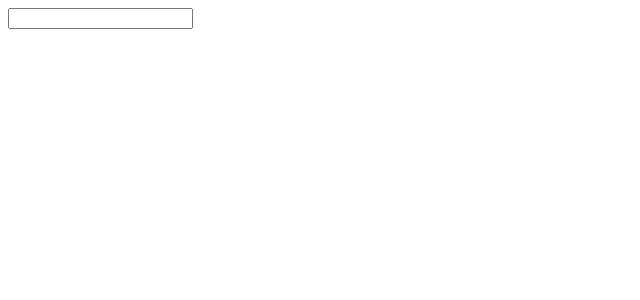
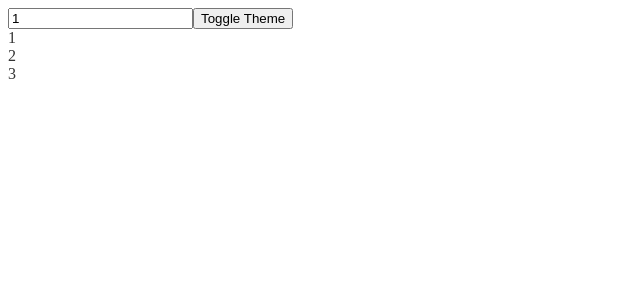
Before and after one commit to Nomaan0241/react-hooks-reference, a React (Create React App) app: page / in a window 1280 px wide. Shown: the top 300 px of the page, without its empty margins (0-640 px from the left). Built offline with nearby package versions, Linux system fonts and the light colour scheme.

Commit message:
[ useCallback Hook Basic And Advance ]

```diff
--- a/src/App.js
+++ b/src/App.js
@@ -7,6 +7,7 @@ import UseRefHook from "./allHooks/UseRefHook";
 import UseContextHook from "./allHooks/UseContextHook";
 import UseReducerHook from "./allHooks/UseReducerHook";
 import TodosWithUseReducer from "./allHooks/useReducerAdvance/TodosWithUseReducer";
+import UseCallBackHook from "./allHooks/UseCallBackHook";
 
 //This is the context that can be used by any chile componant without extensive prop drilling.
 import { ColorProvider } from "./allHooks/useContextAdvance/ChangeColor.js";
@@ -34,7 +35,8 @@ function App() {
 			{/* <UseEffectHook /> */}
 			{/* <UseStateHook /> */}
 			{/* <UseReducerHook /> */}
-			<TodosWithUseReducer />
+			{/* <TodosWithUseReducer /> */}
+			<UseCallBackHook />
 
 			{/*
 				This is advanced version where all code is extracted and placed at one place.
--- /dev/null
+++ b/src/allHooks/UseCallBackHook.js
@@ -0,0 +1,63 @@
+import React, { useState, useCallback } from "react";
+import UseCallBackList from "./UseCallBackList";
+
+/**
+ * useCallback Hook
+ * this hook lets you cache a function defination between the re-render.
+ * Same as the useMemo Hook but this works with functionss.
+ * Accpets Two Parameter :
+ * 1. Function that you want to cache
+ * 2. Dependecy : This function will be called again only if these dependacies change.
+ *
+ *
+ * Big Difference Between use callback and useMemo :
+ * useMemo()        : It takes function and it is going to return the "return value" of the that function.
+ * useCallback()    : It takes function and it will return the function
+ *
+ *
+ *
+ * Here I created a simple example :
+ *  where the getItem function will return the array according to the
+ *  number state.
+ *  that getItems functions is passed to the chile Componant and then called there.
+ *  so evertime we change the state(number) then whole componant is re-render
+ *  but it will re-render again if something else cause the re-render liks dark(state).
+ *  To avoid un-necessory re-renders we can use the UseCallback Hook. it will cache the value of function
+ *  and only if there are any changes in functions value then it will re-render else it will use the cached value.
+ *
+ *  You can pass function as props and it will update there if dependency changes here.
+ */
+
+const UseCallBackHook = () => {
+	const [number, setNumber] = useState(1);
+	const [dark, setDark] = useState(false);
+
+	//if i used useMemo here then it wil only return the array from this function.
+	//In most case we make some call to an api.
+	const getItems = useCallback(() => {
+		return [number, number + 1, number + 2];
+	}, [number]);
+
+	const theme = {
+		backgroundColor: dark ? "#333" : "#FFF",
+		color: dark ? "#fff" : "#333",
+	};
+	return (
+		<div style={theme}>
+			<input
+				type="number"
+				value={number}
+				onChange={(e) => {
+					setNumber(parseInt(e.target.value));
+				}}
+			/>
+
+			<button onClick={() => setDark((prevDark) => !prevDark)}>
+				Toggle Theme
+			</button>
+			<UseCallBackList getItems={getItems} />
+		</div>
+	);
+};
+
+export default UseCallBackHook;
--- /dev/null
+++ b/src/allHooks/UseCallBackList.js
@@ -0,0 +1,19 @@
+import React, { useEffect, useState } from "react";
+
+function UseCallBackList({ getItems }) {
+	const [items, setItems] = useState([]);
+
+	useEffect(() => {
+		setItems(getItems());
+		console.log("Updating Itmes");
+	}, [getItems]);
+	return (
+		<div>
+			{items.map((item) => (
+				<div key={item}>{item}</div>
+			))}
+		</div>
+	);
+}
+
+export default UseCallBackList;
```
